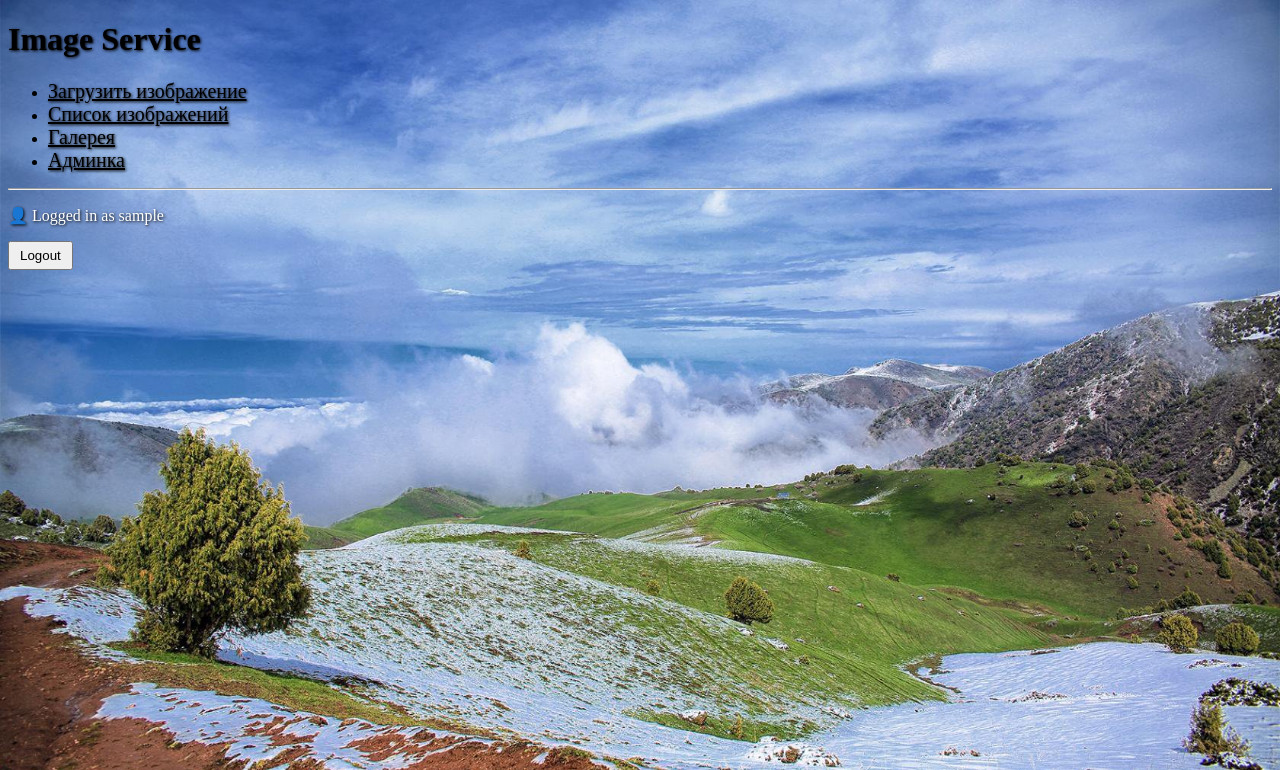
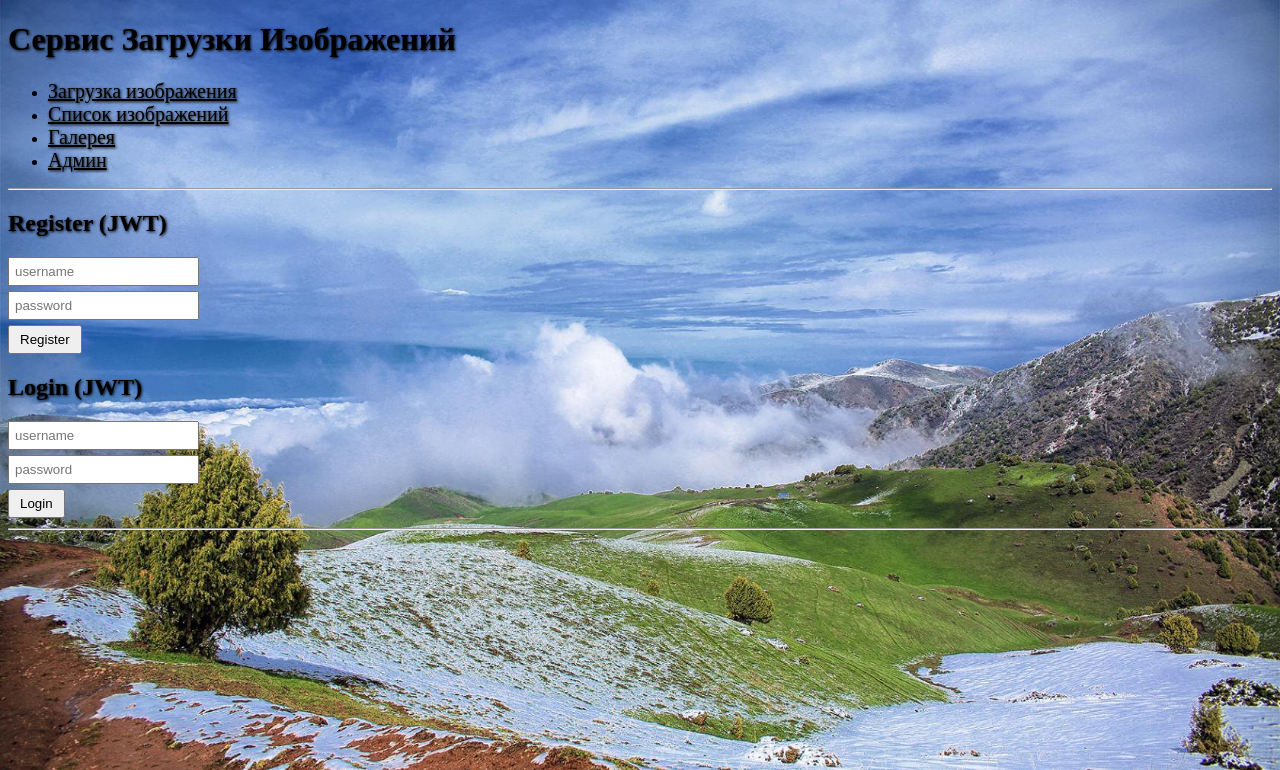
Before and after one commit to Zahar05/DjangoProject_1, a Django app: page / in a window 1280 px wide. Shown: the top 770 px of the page. Run offline with Django 5.2, Linux system fonts and the light colour scheme; the visitor is signed in with stand-in values (Sample User, id 1).

Commit message:
To_Commit_1

```diff
--- a/imageservice/templates/imageservice/home.html
+++ b/imageservice/templates/imageservice/home.html
@@ -41,54 +41,162 @@
 </head>
 
 <body>
-    <h1>Image Service</h1>
+
+    <h1>Сервис Загрузки Изображений</h1>
 
     <ul>
-        <li><a href="{% url 'upload_image' %}">Загрузить изображение</a></li>
+        <li><a href="{% url 'upload_image' %}">Загрузка изображения</a></li>
         <li><a href="{% url 'image_list' %}">Список изображений</a></li>
         <li><a href="{% url 'gallery' %}">Галерея</a></li>
-        <li><a href="/admin/">Админка</a></li>
+        <li><a href="/admin/">Админ</a></li>
     </ul>
 
     <hr>
 
-    <!-- 🔥 сообщение -->
     <p style="color: white;">{{ message }}</p>
 
-    <!-- 🔐 AUTH BLOCK -->
-    {% if user.is_authenticated %}
+    <!-- 🔵 JWT AUTH BLOCK -->
+    <h2>Register (JWT)</h2>
 
-        <p style="color: white;">
-            👤 Logged in as {{ user.username }}
-        </p>
+    <form id="registerForm">
+        <input type="text" id="reg_username" placeholder="username">
+        <input type="password" id="reg_password" placeholder="password">
+        <button type="submit">Register</button>
+    </form>
 
-        <form method="post">
-            {% csrf_token %}
-            <input type="hidden" name="action" value="logout">
-            <button type="submit">Logout</button>
-        </form>
+    <h2>Login (JWT)</h2>
 
-    {% else %}
+    <form id="loginForm">
+        <input type="text" id="username" placeholder="username">
+        <input type="password" id="password" placeholder="password">
+        <button type="submit">Login</button>
+    </form>
 
-        <h2>Register</h2>
-        <form method="post">
-            {% csrf_token %}
-            <input type="hidden" name="action" value="register">
-            <input name="username" placeholder="username">
-            <input name="password" type="password" placeholder="password">
-            <button type="submit">Register</button>
-        </form>
+    <hr>
 
-        <h2>Login</h2>
-        <form method="post">
-            {% csrf_token %}
-            <input type="hidden" name="action" value="login">
-            <input name="username" placeholder="username">
-            <input name="password" type="password" placeholder="password">
-            <button type="submit">Login</button>
-        </form>
+<!--    <p style="color: white;">-->
+<!--        Open DevTools → Application → LocalStorage to see tokens-->
+<!--    </p>-->
 
-    {% endif %}
+    <script>
+        // 🔐 LOGIN (JWT)
+        document.getElementById("loginForm").addEventListener("submit", async function(e) {
+            e.preventDefault();
+
+            const username = document.getElementById("username").value;
+            const password = document.getElementById("password").value;
+
+            const response = await fetch("/api/token/", {
+                method: "POST",
+                headers: {
+                    "Content-Type": "application/json"
+                },
+                body: JSON.stringify({ username, password })
+            });
+
+            const data = await response.json();
+
+            console.log("LOGIN JWT:", data);
+
+            if (data.access) {
+                localStorage.setItem("access", data.access);
+                localStorage.setItem("refresh", data.refresh);
+                alert("Login successful (JWT)");
+            } else {
+                alert("Login failed");
+            }
+        });
+
+
+        // 🧾 REGISTER (API)
+        document.getElementById("registerForm").addEventListener("submit", async function(e) {
+            e.preventDefault();
+
+            const username = document.getElementById("reg_username").value;
+            const password = document.getElementById("reg_password").value;
+
+            const response = await fetch("/api/register/", {
+                method: "POST",
+                headers: {
+                    "Content-Type": "application/json"
+                },
+                body: JSON.stringify({ username, password })
+            });
+
+            const data = await response.json();
+
+            console.log("REGISTER:", data);
+
+            if (response.ok) {
+                alert("User created successfully");
+            } else {
+                alert("Registration error");
+            }
+        });
+    </script>
 
 </body>
 </html>
+
+
+
+
+
+<!--{% load static %}-->
+
+<!--<!DOCTYPE html>-->
+<!--<html>-->
+<!--<head>-->
+<!--    <meta charset="UTF-8">-->
+<!--    <title>Image Service</title>-->
+
+<!--    <style>-->
+<!--        body {-->
+<!--            background-image: url("{% static 'images/background.jpeg' %}");-->
+<!--            background-size: cover;-->
+<!--            background-position: center;-->
+<!--            background-repeat: no-repeat;-->
+<!--            min-height: 100vh;-->
+
+<!--            color: black;-->
+<!--            text-shadow: 1px 1px 3px black;-->
+<!--        }-->
+
+<!--        a {-->
+<!--            color: black;-->
+<!--            font-size: 20px;-->
+<!--        }-->
+<!--    </style>-->
+<!--</head>-->
+<!--<body>-->
+<!--    <h1>Image Service</h1>-->
+
+<!--    <ul>-->
+<!--        <li><a href="{% url 'upload_image' %}">Загрузить изображение</a></li>-->
+<!--        <li><a href="{% url 'image_list' %}">Список изображений</a></li>-->
+<!--        <li><a href="{% url 'gallery' %}">Галерея</a></li>-->
+<!--        <li><a href="/admin/">Админка</a></li>-->
+<!--    </ul>-->
+<!--</body>-->
+<!--</html>-->
+
+
+
+
+
+<!--<!DOCTYPE html>-->
+<!--<html>-->
+<!--<head>-->
+<!--    <meta charset="UTF-8">-->
+<!--    <title>Image Service</title>-->
+<!--</head>-->
+<!--<body>-->
+<!--    <h1>Image Service</h1>-->
+
+<!--    <ul>-->
+<!--        <li><a href="{% url 'upload_image' %}">Загрузить изображение</a></li>-->
+<!--        <li><a href="{% url 'image_list' %}">Список изображений</a></li>-->
+<!--        <li><a href="/admin/">Админка</a></li>-->
+<!--    </ul>-->
+<!--</body>-->
+<!--</html>-->
--- a/imageservice/views.py
+++ b/imageservice/views.py
@@ -21,6 +21,7 @@ from .serializers import (
 
 from django.contrib.auth import authenticate, login, logout
 from django.contrib.auth.models import User
+from rest_framework_simplejwt.tokens import RefreshToken
 
 
 logger = logging.getLogger(__name__)
@@ -167,22 +168,21 @@ class RegisterView(APIView):
     permission_classes = []
 
     def post(self, request):
-        serializer = UserRegistrationSerializer(
-            data=request.data
-        )
+        serializer = UserRegistrationSerializer(data=request.data)
 
         if serializer.is_valid():
-            serializer.save()
+            user = serializer.save()
 
-            return Response(
-                {"message": "User created successfully"},
-                status=status.HTTP_201_CREATED
-            )
+            # 🔥 создаём JWT сразу после регистрации
+            refresh = RefreshToken.for_user(user)
 
-        return Response(
-            serializer.errors,
-            status=status.HTTP_400_BAD_REQUEST
-        )
+            return Response({
+                "message": "User created successfully",
+                "refresh": str(refresh),
+                "access": str(refresh.access_token),
+            }, status=status.HTTP_201_CREATED)
+
+        return Response(serializer.errors, status=status.HTTP_400_BAD_REQUEST)
 # Create your views here.
 
 def login_view(request):
--- a/prometheus/prometheus.yml
+++ b/prometheus/prometheus.yml
@@ -3,6 +3,7 @@ global:
 
 scrape_configs:
   - job_name: "django"
+    metrics_path: /metrics
 
     static_configs:
       - targets:
```
Also changed, not shown: grafana/datasources.yaml (added), 1 other file.
